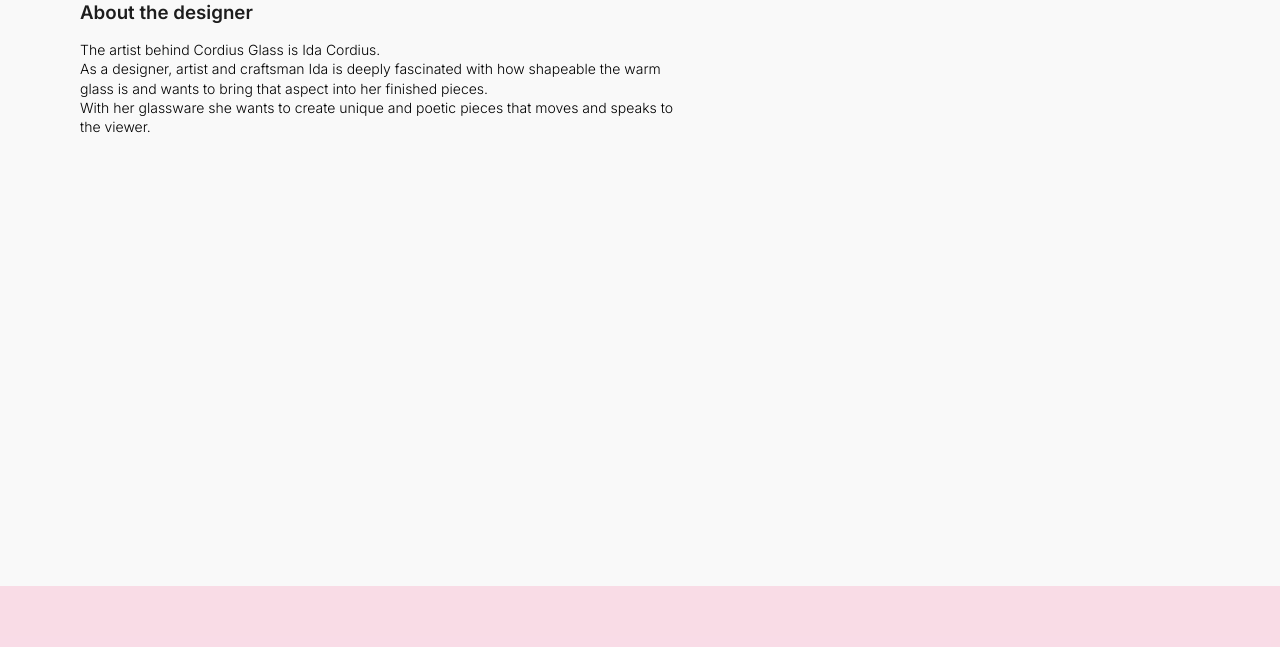
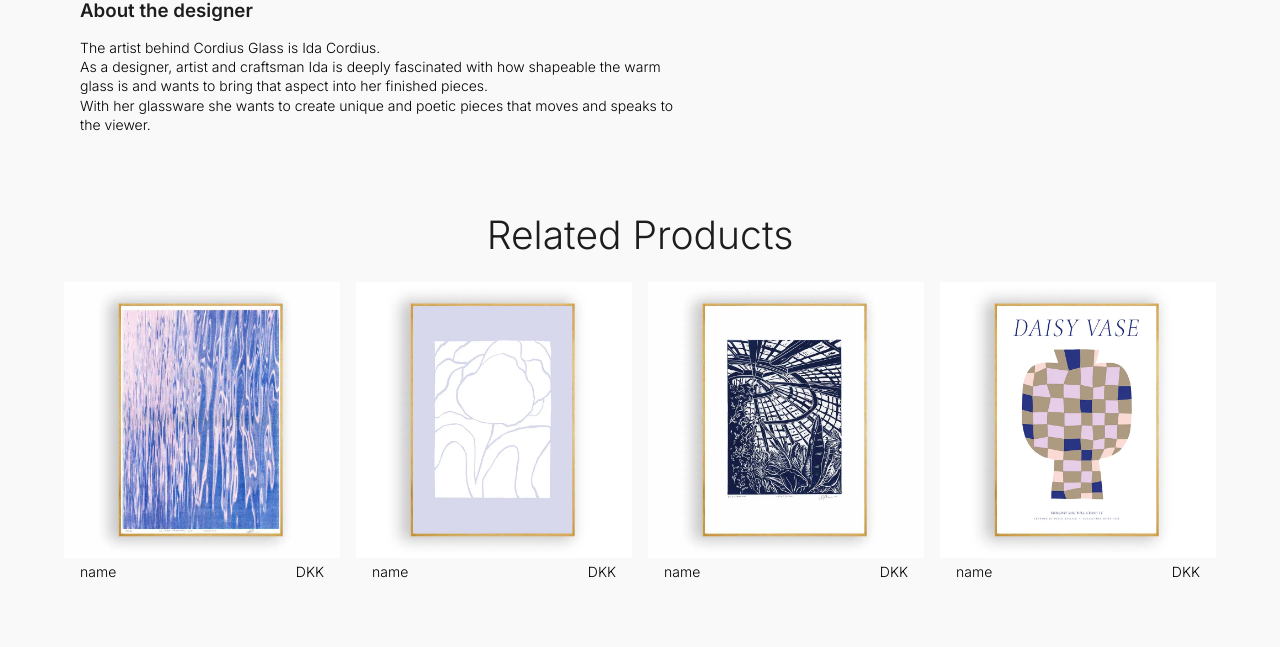
Before and after one commit to thordiskara/kraess, a plain HTML site: page productview.html in a window 1280 px wide. Shown: the part 889-1536 px from the top of the page. Drawn offline with Linux system fonts and the light colour scheme; no server answers.

Commit message:
parallax and related

```diff
--- a/main.js
+++ b/main.js
@@ -102,10 +102,33 @@
   coll[i].addEventListener("click", function () {
     this.classList.toggle("active");
     var content = this.nextElementSibling;
+    var icon = document.querySelector("img.product-arrow");
     if (content.style.display === "block") {
       content.style.display = "none";
+      icon.src = "svg/arrowdown.svg";
     } else {
       content.style.display = "block";
+      icon.src = "svg/arrowleft.svg";
     }
   });
 }
+
+/* parallax */
+const mediaQuery = window.matchMedia("(min-width: 1024px)");
+
+if (mediaQuery.matches) {
+  scrollDesk();
+}
+
+function scrollDesk() {
+  window.addEventListener("scroll", function () {
+    const target = this.document.querySelector(".product-left");
+    //const sticky = this.document.querySelector(".product-right");
+    console.log(window.pageYOffset);
+    var scrolled = window.pageYOffset;
+    var rate = scrolled * -0.5;
+    //var rateRight = scrolled * 0.1;
+    target.style.transform = "translate3d(0px, " + rate + "px, 0px)";
+    // sticky.style.transform = "translate3d(0px, " + rateRight + "px, 0px)";
+  });
+}
--- a/productview.html
+++ b/productview.html
@@ -236,9 +236,9 @@
     <main id="productView">
       <ul class="breadcrumb-productview">
         <li><a href="index.html">Home</a></li>
-        <p>/</p>
+        <li>/</li>
         <li><a href="productlist.html">Product List</a></li>
-        <p>/</p>
+        <li>/</li>
         <li><a href="#" class="current">Product</a></li>
       </ul>
       <div class="productWrap">
@@ -296,13 +296,11 @@
               type="number"
               step="1"
               min="1"
-              max=""
+              max="10"
               name="quantity"
               value="1"
               title="Qty"
               class="input-text qty text"
-              size="4"
-              pattern="[0-9]*"
               inputmode="numeric"
             />
             <button type="submit" class="addToCartB">Add to cart</button>
@@ -357,6 +355,39 @@
           </div>
         </section>
       </div>
+      <section class="related-products">
+        <h2>Related Products</h2>
+        <div class="related-p-carousel">
+          <div class="related-p1">
+            <img src="img/example5.webp" class="related-p1" alt="related" />
+            <div class="related-p-info desktop">
+              <p class="product-name">name</p>
+              <p class="price">DKK</p>
+            </div>
+          </div>
+          <div class="related-p2">
+            <img src="img/example4.webp" class="related-p2" alt="related" />
+            <div class="related-p-info desktop">
+              <p class="product-name">name</p>
+              <p class="price">DKK</p>
+            </div>
+          </div>
+          <div class="related-p3">
+            <img src="img/example6.webp" class="related-p3" alt="related" />
+            <div class="related-p-info desktop">
+              <p class="product-name">name</p>
+              <p class="price">DKK</p>
+            </div>
+          </div>
+          <div class="related-p4">
+            <img src="img/example1.webp" class="related-p4" alt="related" />
+            <div class="related-p-info desktop">
+              <p class="product-name">name</p>
+              <p class="price">DKK</p>
+            </div>
+          </div>
+        </div>
+      </section>
     </main>
     <!-- FOOTER -->
     <footer>
--- a/style.css
+++ b/style.css
@@ -240,7 +240,7 @@
   font-weight: 300;
   letter-spacing: 1px;
   position: relative;
-  padding-top: 3px 0;
+  padding-top: 3px;
   padding-left: 0.8rem;
 }
 
@@ -429,8 +429,22 @@
   opacity: 1;
 }
 .coll-content p {
-  line-height: 1.5rem;
+  line-height: var(--fs-xxl);
 }
+
+/* related products */
+section.related-products {
+  padding-top: 5rem;
+  display: flex;
+  flex-direction: column;
+  gap: var(--fs-m);
+}
+.related-p-carousel {
+  display: grid;
+  grid-template-columns: 50% 50%;
+  gap: var(--fs-s);
+}
+
 /* REGULAR MENU & MEDIA QUERIES*/
 @media screen and (min-width: 768px) {
   .header {
@@ -978,7 +992,6 @@
     border-bottom: none;
   }
   .about-designer {
-    height: 50vh;
     padding: var(--fs-s);
   }
   .about-designer h3 {
@@ -995,9 +1008,17 @@
     display: flex;
     flex-direction: column;
     width: 55%;
-    height: 150vh;
   }
-  section.product-right {
-    height: 100vh;
+  /* related products */
+  section.related-products {
+    padding-top: 0;
+  }
+  .related-p-carousel {
+    display: flex;
+  }
+  .related-p-info {
+    padding: 0 var(--fs-s);
+    display: flex;
+    justify-content: space-between;
   }
 }
```
